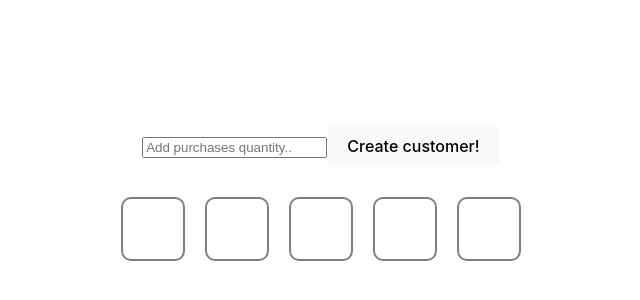
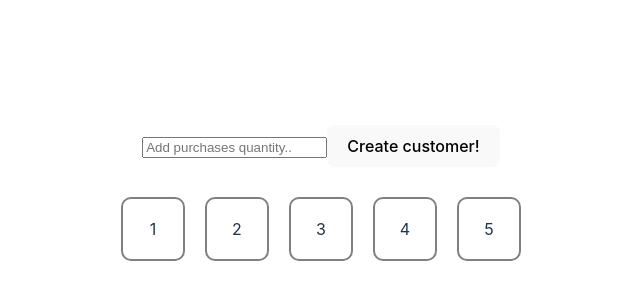
Before and after one commit to natapage/vue_queue_task_composition, a Vue app: page / in a window 1280 px wide. Shown: the part 202-502 px from the top of the page, without its empty margins (319-959 px from the left). Built offline with nearby package versions, Linux system fonts and the light colour scheme.

Commit message:
fixed props

```diff
--- a/index.html
+++ b/index.html
@@ -4,7 +4,6 @@
     <meta charset="UTF-8" />
     <link rel="icon" type="image/svg+xml" href="/vite.svg" />
     <meta name="viewport" content="width=device-width, initial-scale=1.0" />
-    <title>Vite + Vue</title>
   </head>
   <body>
     <div id="app"></div>
--- a/src/App.vue
+++ b/src/App.vue
@@ -1,6 +1,6 @@
 <script setup>
-import checkoutQueue from "./components/CheckoutQueue.vue";
 import { ref, onMounted, computed } from "vue";
+import checkoutQueue from "./CheckoutQueue.vue";
 
 const queues = ref([[2, 3, 5], [2, 6, 3], [1], [11, 3, 6], []]);
 let newPurchasesQuantity = ref("");
@@ -46,6 +46,7 @@ onMounted(() => setInterval(updateQueues, 2000));
 </script>
 
 <template>
+  <div id="app">
     <h2 style="color: red" v-if="!isCorrectQuantity">
       please enter a positive integer
     </h2>
@@ -61,16 +62,17 @@ onMounted(() => setInterval(updateQueues, 2000));
 
     <div class="checkout-zone">
       <checkoutQueue
-      v-for="(checkoutQueue, index) in queues"
+        v-for="(checkout, index) in queues"
         :key="index + 1"
         :checkoutNumber="index + 1"
         :queue="queues[index]"
       ></checkoutQueue>
     </div>
+  </div>
 </template>
 
 <style scoped>
-body {
+.container {
   font-family: Avenir, Helvetica, Arial, sans-serif;
   -webkit-font-smoothing: antialiased;
   -moz-osx-font-smoothing: grayscale;
--- a/src/components/CheckoutQueue.vue
+++ b/src/CheckoutQueue.vue
@@ -13,13 +13,11 @@
 
 <script setup>
 const props = defineProps({
-  props: {
-    queue: {
-      type: Array,
-    },
-    checkoutNumber: {
-      type: Number,
-    },
+  queues: {
+    type: Array,
+  },
+  checkoutNumber: {
+    type: Number,
   },
 });
 </script>
```
Also changed, not shown: 1 other file (tests, documents, lock files or other folders). Lines whose indentation alone changed are shown as unchanged.
